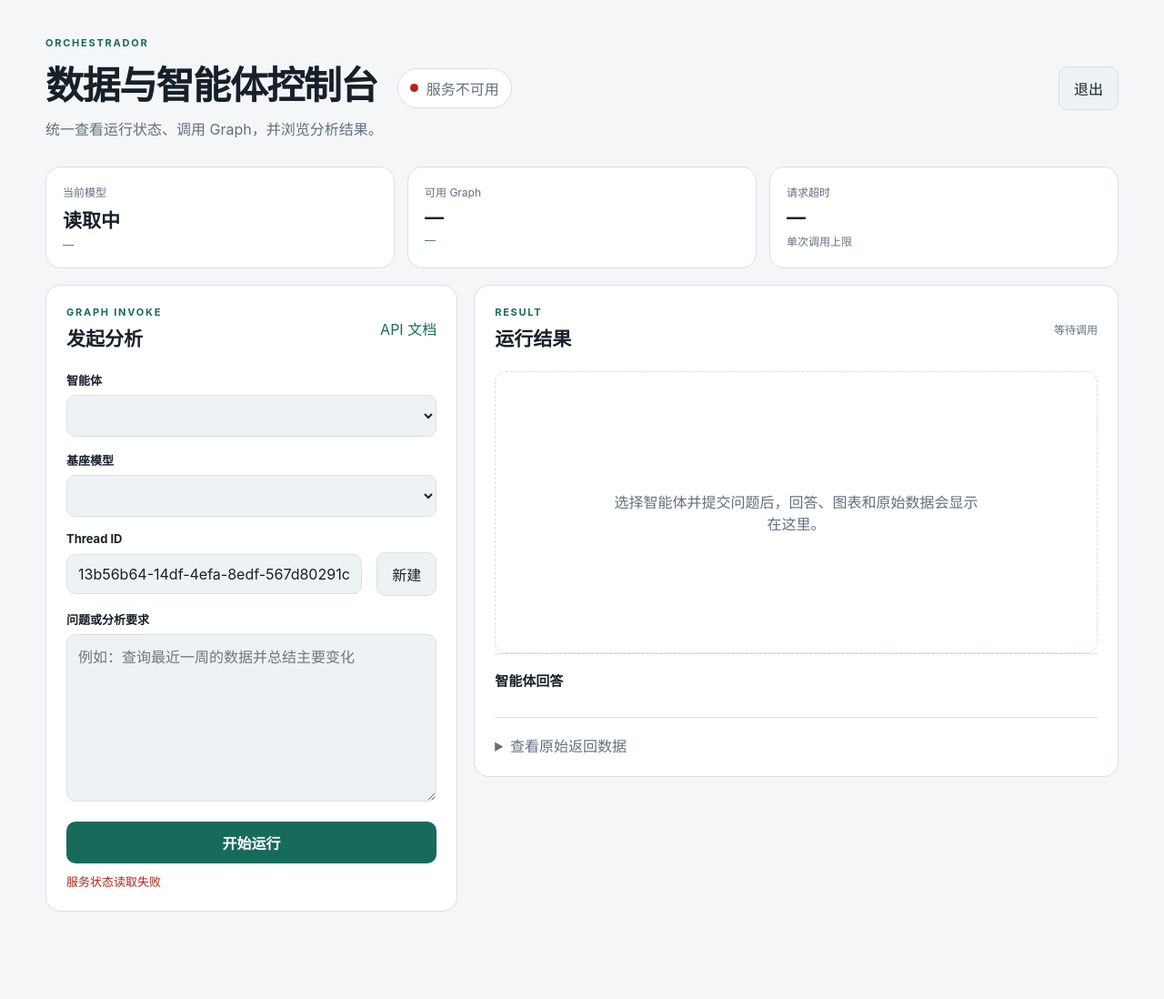
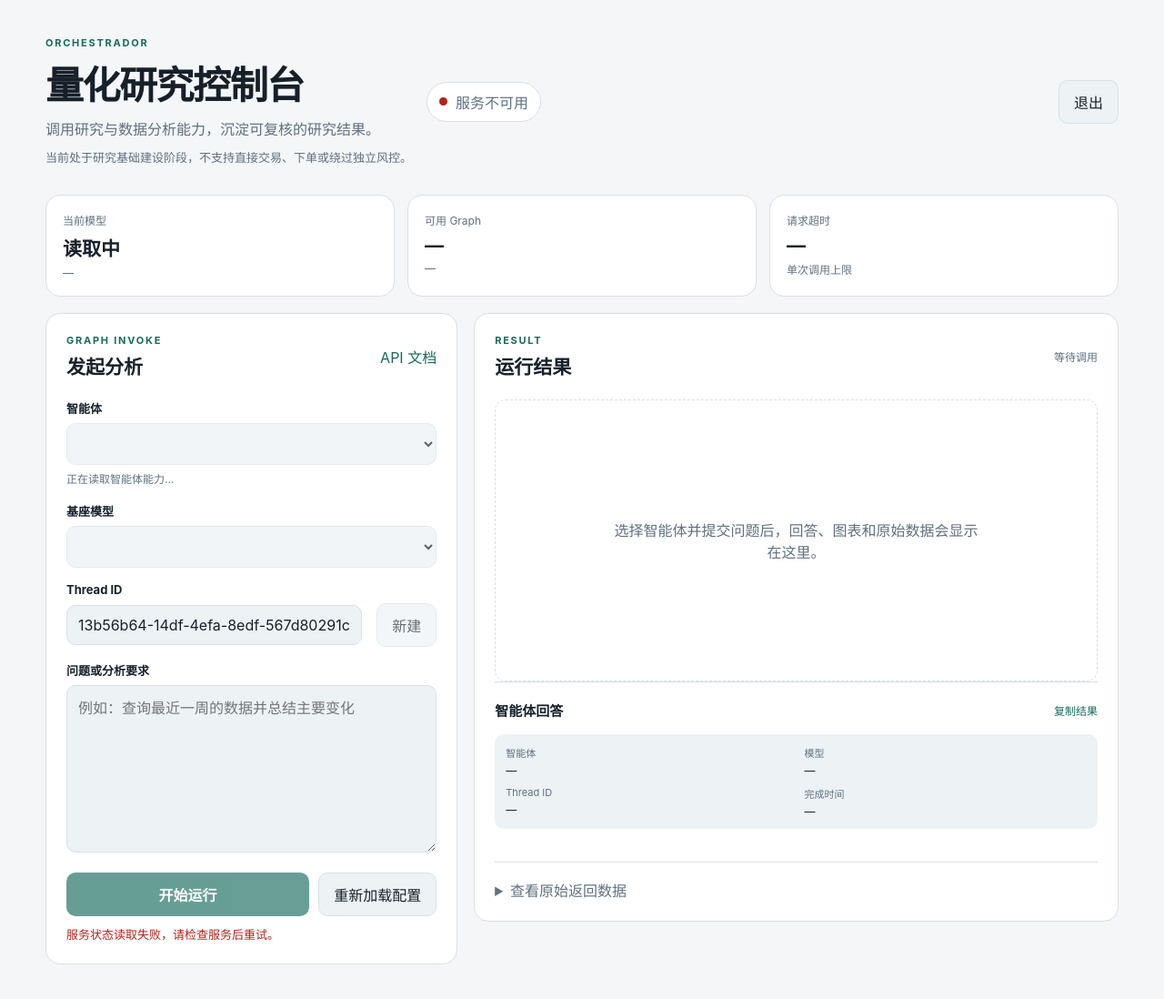
Before and after one commit to lixiaoliuer1229/orchestrador, a plain HTML site: page app/static/index.html in a window 1280 px wide. Shown: the whole page at 91% size. Before the commit the page ends 1066 px from the top, so only its background shows below. Drawn offline with Linux system fonts and the light colour scheme; no server answers.

Commit message:
修改前端文件 符合现在定位

```diff
--- a/app/static/app.js
+++ b/app/static/app.js
@@ -1,32 +1,22 @@
-const state = {
-  graphs: [],
+const state = {graphs: [], controller: null, timer: null};
+
+const graphProfiles = {
+  chatbot: {label: "通用研究助手", description: "用于研究讨论、信息梳理和问题分析；结论不构成交易指令。", placeholder: "例如：梳理这项研究假设需要哪些证据，并列出主要风险"},
+  data_agent: {label: "只读数据分析", description: "仅执行单条只读 MySQL 查询，用于数据检索与结果总结。", placeholder: "例如：查询最近一周的数据并总结主要变化"},
 };
 
+const byId = (id) => document.getElementById(id);
 const elements = {
-  status: document.getElementById("service-status"),
-  modelName: document.getElementById("model-name"),
-  modelEndpoint: document.getElementById("model-endpoint"),
-  graphCount: document.getElementById("graph-count"),
-  graphNames: document.getElementById("graph-names"),
-  requestTimeout: document.getElementById("request-timeout"),
-  form: document.getElementById("invoke-form"),
-  graphSelect: document.getElementById("graph-select"),
-  modelSelect: document.getElementById("model-select"),
-  threadId: document.getElementById("thread-id"),
-  prompt: document.getElementById("prompt"),
-  submit: document.getElementById("submit-button"),
-  newThread: document.getElementById("new-thread"),
-  error: document.getElementById("form-error"),
-  empty: document.getElementById("empty-state"),
-  content: document.getElementById("result-content"),
-  answer: document.getElementById("answer-text"),
-  raw: document.getElementById("raw-json"),
-  elapsed: document.getElementById("elapsed-time"),
-  imageSection: document.getElementById("image-section"),
-  gallery: document.getElementById("image-gallery"),
-  currentUser: document.getElementById("current-user"),
-  adminLink: document.getElementById("admin-link"),
-  logout: document.getElementById("logout"),
+  status: byId("service-status"), modelName: byId("model-name"), modelEndpoint: byId("model-endpoint"),
+  graphCount: byId("graph-count"), graphNames: byId("graph-names"), requestTimeout: byId("request-timeout"),
+  form: byId("invoke-form"), graphSelect: byId("graph-select"), graphDescription: byId("graph-description"),
+  modelSelect: byId("model-select"), threadId: byId("thread-id"), prompt: byId("prompt"),
+  submit: byId("submit-button"), cancel: byId("cancel-button"), retryRuntime: byId("retry-runtime"),
+  newThread: byId("new-thread"), error: byId("form-error"), empty: byId("empty-state"),
+  content: byId("result-content"), answer: byId("answer-text"), raw: byId("raw-json"), elapsed: byId("elapsed-time"),
+  imageSection: byId("image-section"), gallery: byId("image-gallery"), copyAnswer: byId("copy-answer"),
+  resultGraph: byId("result-graph"), resultModel: byId("result-model"), resultThread: byId("result-thread"),
+  resultFinished: byId("result-finished"), currentUser: byId("current-user"), adminLink: byId("admin-link"), logout: byId("logout"),
 };
 
 async function loadIdentity() {
@@ -47,31 +37,40 @@ function setStatus(ok, message) {
   elements.status.lastElementChild.textContent = message;
 }
 
+function graphProfile(name) {
+  return graphProfiles[name] || {label: name, description: "调用已注册的研究 Graph。", placeholder: "请输入问题或分析要求"};
+}
+
+function updateGraphGuidance() {
+  const profile = graphProfile(elements.graphSelect.value);
+  elements.graphDescription.textContent = profile.description;
+  elements.prompt.placeholder = profile.placeholder;
+}
+
+function setFormAvailable(available) {
+  [elements.graphSelect, elements.modelSelect, elements.threadId, elements.prompt, elements.newThread, elements.submit]
+    .forEach((element) => { element.disabled = !available; });
+}
+
 function extractText(value) {
   if (typeof value === "string") return value;
-  if (Array.isArray(value)) {
-    return value.map((item) => {
+  if (Array.isArray(value)) return value.map((item) => {
     if (typeof item === "string") return item;
     if (item && typeof item === "object") return item.text || item.content || JSON.stringify(item);
     return String(item ?? "");
   }).join("\n");
-  }
   return value == null ? "" : JSON.stringify(value, null, 2);
 }
 
 function latestAnswer(result) {
   const messages = Array.isArray(result?.messages) ? result.messages : [];
-  const preferred = [...messages].reverse().find((message) => {
-    const type = message?.type || message?.role;
-    return type === "ai" || type === "assistant";
-  });
+  const preferred = [...messages].reverse().find((message) => ["ai", "assistant"].includes(message?.type || message?.role));
   const fallback = messages.at(-1);
   return extractText(preferred?.content ?? fallback?.content ?? result);
 }
 
 function imagePaths(result) {
-  const serialized = JSON.stringify(result);
-  const matches = serialized.match(/\/images\/[A-Za-z0-9._/-]+\.(?:png|jpg|jpeg|webp|gif)/gi) || [];
+  const matches = JSON.stringify(result).match(/\/images\/[A-Za-z0-9._/-]+\.(?:png|jpg|jpeg|webp|gif)/gi) || [];
   return [...new Set(matches)];
 }
 
@@ -83,7 +82,7 @@ function renderImages(paths) {
     const image = document.createElement("img");
     const caption = document.createElement("figcaption");
     image.src = path;
-    image.alt = "数据分析生成图表";
+    image.alt = "数据分析附件或图表";
     image.loading = "lazy";
     caption.textContent = path;
     figure.append(image, caption);
@@ -92,41 +91,45 @@ function renderImages(paths) {
 }
 
 async function loadRuntime() {
+  elements.retryRuntime.hidden = true;
+  elements.error.textContent = "";
+  setFormAvailable(false);
   try {
-    const [healthResponse, runtimeResponse] = await Promise.all([
-      fetch("/health"),
-      fetch("/runtime"),
-    ]);
+    const [healthResponse, runtimeResponse] = await Promise.all([fetch("/health"), fetch("/runtime")]);
     if (!healthResponse.ok || !runtimeResponse.ok) throw new Error("服务状态读取失败");
     const health = await healthResponse.json();
     const runtime = await runtimeResponse.json();
     state.graphs = health.graphs || runtime.graphs || [];
+    const models = Array.isArray(runtime.models) ? runtime.models : [];
 
     elements.modelName.textContent = runtime.model;
     elements.modelEndpoint.textContent = runtime.model_endpoint === "custom" ? "自定义兼容端点" : "Anthropic 官方端点";
     elements.graphCount.textContent = String(state.graphs.length);
-    elements.graphNames.textContent = state.graphs.join(" · ") || "暂无";
+    elements.graphNames.textContent = state.graphs.map((name) => graphProfile(name).label).join(" · ") || "暂无";
     elements.requestTimeout.textContent = `${runtime.request_timeout_seconds} 秒`;
 
     elements.graphSelect.replaceChildren();
     state.graphs.forEach((name) => {
       const option = document.createElement("option");
       option.value = name;
-      option.textContent = name;
+      option.textContent = `${graphProfile(name).label} · ${name}`;
       elements.graphSelect.append(option);
     });
     elements.modelSelect.replaceChildren();
-    runtime.models.forEach((name) => {
+    models.forEach((name) => {
       const option = document.createElement("option");
       option.value = name;
       option.textContent = name;
       option.selected = name === runtime.model;
       elements.modelSelect.append(option);
     });
+    updateGraphGuidance();
+    setFormAvailable(state.graphs.length > 0 && models.length > 0);
     setStatus(true, "服务运行正常");
   } catch (error) {
     setStatus(false, "服务不可用");
-    elements.error.textContent = error.message;
+    elements.error.textContent = `${error.message}，请检查服务后重试。`;
+    elements.retryRuntime.hidden = false;
   }
 }
 
@@ -135,13 +138,16 @@ async function invoke(event) {
   elements.error.textContent = "";
   elements.submit.disabled = true;
   elements.submit.textContent = "运行中…";
-  elements.elapsed.textContent = "正在执行";
+  elements.cancel.hidden = false;
   const startedAt = performance.now();
+  state.controller = new AbortController();
+  const updateElapsed = () => { elements.elapsed.textContent = `已运行 ${((performance.now() - startedAt) / 1000).toFixed(1)} 秒`; };
+  updateElapsed();
+  state.timer = window.setInterval(updateElapsed, 100);
 
   try {
     const response = await fetch(`/graphs/${encodeURIComponent(elements.graphSelect.value)}/invoke`, {
-      method: "POST",
-      headers: {"Content-Type": "application/json"},
+      method: "POST", headers: {"Content-Type": "application/json"}, signal: state.controller.signal,
       body: JSON.stringify({
         input: {messages: [{role: "user", content: elements.prompt.value.trim()}]},
         config: {configurable: {thread_id: elements.threadId.value.trim()}},
@@ -155,22 +161,45 @@ async function invoke(event) {
     elements.content.hidden = false;
     elements.answer.textContent = latestAnswer(payload);
     elements.raw.textContent = JSON.stringify(payload, null, 2);
+    elements.resultGraph.textContent = graphProfile(elements.graphSelect.value).label;
+    elements.resultModel.textContent = elements.modelSelect.value;
+    elements.resultThread.textContent = elements.threadId.value.trim();
+    elements.resultFinished.textContent = new Intl.DateTimeFormat("zh-CN", {dateStyle: "medium", timeStyle: "medium"}).format(new Date());
     renderImages(imagePaths(payload));
-    elements.elapsed.textContent = `${((performance.now() - startedAt) / 1000).toFixed(1)} 秒`;
+    elements.elapsed.textContent = `${((performance.now() - startedAt) / 1000).toFixed(1)} 秒完成`;
   } catch (error) {
+    if (error.name === "AbortError") {
+      elements.error.textContent = "请求已取消。服务端任务可能仍会继续执行，请稍后检查相关运行状态。";
+      elements.elapsed.textContent = "已取消";
+    } else {
       elements.error.textContent = error.message;
       elements.elapsed.textContent = "运行失败";
+    }
   } finally {
+    window.clearInterval(state.timer);
+    state.timer = null;
+    state.controller = null;
     elements.submit.disabled = false;
     elements.submit.textContent = "开始运行";
+    elements.cancel.hidden = true;
   }
 }
 
 elements.threadId.value = createThreadId();
-elements.newThread.addEventListener("click", () => {
-  elements.threadId.value = createThreadId();
+elements.newThread.addEventListener("click", () => { elements.threadId.value = createThreadId(); });
+elements.form.addEventListener("submit", invoke);
+elements.graphSelect.addEventListener("change", updateGraphGuidance);
+elements.cancel.addEventListener("click", () => state.controller?.abort());
+elements.retryRuntime.addEventListener("click", loadRuntime);
+elements.copyAnswer.addEventListener("click", async () => {
+  try {
+    await navigator.clipboard.writeText(elements.answer.textContent);
+    elements.copyAnswer.textContent = "已复制";
+    window.setTimeout(() => { elements.copyAnswer.textContent = "复制结果"; }, 1600);
+  } catch (error) {
+    elements.error.textContent = "复制失败，请手动选择结果文本。";
+  }
 });
-elements.form.addEventListener("submit", invoke);
 elements.logout.addEventListener("click", async () => {
   await fetch("/auth/logout", {method: "POST"});
   window.location.replace("/login");
--- a/app/static/index.html
+++ b/app/static/index.html
@@ -3,7 +3,7 @@
 <head>
   <meta charset="utf-8">
   <meta name="viewport" content="width=device-width, initial-scale=1">
-  <title>Orchestrador 控制台</title>
+  <title>Orchestrador 量化研究控制台</title>
   <link rel="stylesheet" href="/static/styles.css">
 </head>
 <body>
@@ -11,8 +11,9 @@
     <header class="topbar">
       <div>
         <p class="eyebrow">ORCHESTRADOR</p>
-        <h1>数据与智能体控制台</h1>
-        <p class="subtitle">统一查看运行状态、调用 Graph，并浏览分析结果。</p>
+        <h1>量化研究控制台</h1>
+        <p class="subtitle">调用研究与数据分析能力，沉淀可复核的研究结果。</p>
+        <p class="scope-note">当前处于研究基础建设阶段，不支持直接交易、下单或绕过独立风控。</p>
       </div>
       <div id="service-status" class="status status-loading" aria-live="polite">
         <span class="status-dot" aria-hidden="true"></span>
@@ -51,6 +52,7 @@
 
         <label for="graph-select">智能体</label>
         <select id="graph-select" name="graph" required></select>
+        <p id="graph-description" class="field-help">正在读取智能体能力…</p>
 
         <label for="model-select">基座模型</label>
         <select id="model-select" name="model" required></select>
@@ -64,7 +66,11 @@
         <label for="prompt">问题或分析要求</label>
         <textarea id="prompt" name="prompt" rows="8" required placeholder="例如：查询最近一周的数据并总结主要变化"></textarea>
 
-        <button id="submit-button" type="submit" class="primary">开始运行</button>
+        <div class="action-row">
+          <button id="submit-button" type="submit" class="primary">开始运行</button>
+          <button id="cancel-button" type="button" class="secondary" hidden>取消请求</button>
+          <button id="retry-runtime" type="button" class="secondary" hidden>重新加载配置</button>
+        </div>
         <p id="form-error" class="error" role="alert"></p>
       </form>
 
@@ -83,12 +89,21 @@
 
         <div id="result-content" class="result-content" hidden aria-live="polite">
           <article class="answer-block">
-            <h3>智能体回答</h3>
+            <div class="answer-heading">
+              <h3>智能体回答</h3>
+              <button id="copy-answer" type="button" class="text-button">复制结果</button>
+            </div>
+            <dl class="result-meta" aria-label="本次运行信息">
+              <div><dt>智能体</dt><dd id="result-graph">—</dd></div>
+              <div><dt>模型</dt><dd id="result-model">—</dd></div>
+              <div><dt>Thread ID</dt><dd id="result-thread">—</dd></div>
+              <div><dt>完成时间</dt><dd id="result-finished">—</dd></div>
+            </dl>
             <div id="answer-text" class="answer-text"></div>
           </article>
 
           <section id="image-section" class="image-section" hidden>
-            <h3>生成图表</h3>
+            <h3>分析附件与图表</h3>
             <div id="image-gallery" class="image-gallery"></div>
           </section>
 
--- a/app/static/styles.css
+++ b/app/static/styles.css
@@ -43,6 +43,7 @@ h1 { margin-bottom: 8px; font-size: clamp(28px, 4vw, 42px); letter-spacing: -0.0
 h2 { margin-bottom: 0; font-size: 21px; }
 h3 { margin-bottom: 12px; font-size: 15px; }
 .subtitle { margin-bottom: 0; color: var(--muted); }
+.scope-note { max-width: 720px; margin: 10px 0 0; color: var(--muted); font-size: 13px; line-height: 1.6; }
 .eyebrow { margin-bottom: 6px; color: var(--primary); font-size: 11px; font-weight: 700; letter-spacing: 0.16em; }
 
 .status {
@@ -100,6 +101,7 @@ input, select, textarea {
   outline: none;
 }
 textarea { resize: vertical; min-height: 150px; }
+.field-help { margin: 7px 0 0; color: var(--muted); font-size: 12px; line-height: 1.5; }
 input:focus, select:focus, textarea:focus { border-color: var(--primary); box-shadow: 0 0 0 3px color-mix(in srgb, var(--primary) 16%, transparent); }
 .thread-row input { flex: 1; }
 
@@ -112,6 +114,10 @@ button {
 button:disabled { cursor: wait; opacity: 0.65; }
 .primary { width: 100%; margin-top: 18px; background: var(--primary); color: var(--primary-ink); font-weight: 700; }
 .secondary { border: 1px solid var(--border); background: var(--surface-soft); color: var(--text); }
+.action-row { display: flex; gap: 10px; align-items: stretch; margin-top: 18px; }
+.action-row .primary { flex: 1; width: auto; margin-top: 0; }
+.action-row .secondary { white-space: nowrap; }
+.text-button { padding: 4px 0; background: transparent; color: var(--primary); font-size: 12px; }
 
 .error { min-height: 20px; margin: 10px 0 0; color: var(--danger); font-size: 13px; }
 .elapsed { color: var(--muted); font-size: 12px; }
@@ -119,6 +125,12 @@ button:disabled { cursor: wait; opacity: 0.65; }
 .empty-state p { max-width: 410px; margin: 0; }
 .result-content { display: grid; gap: 18px; }
 .answer-block, .image-section, .raw-data { border-top: 1px solid var(--border); padding-top: 18px; }
+.answer-heading { display: flex; align-items: center; justify-content: space-between; gap: 12px; }
+.answer-heading h3 { margin-bottom: 0; }
+.result-meta { display: grid; grid-template-columns: repeat(2, minmax(0, 1fr)); gap: 10px 18px; margin: 14px 0 18px; padding: 12px; border-radius: 10px; background: var(--surface-soft); }
+.result-meta div { min-width: 0; }
+.result-meta dt { color: var(--muted); font-size: 11px; }
+.result-meta dd { margin: 4px 0 0; font-size: 12px; overflow-wrap: anywhere; }
 .answer-text { white-space: pre-wrap; line-height: 1.7; overflow-wrap: anywhere; }
 
 .image-gallery { display: grid; grid-template-columns: repeat(2, minmax(0, 1fr)); gap: 12px; }
@@ -144,4 +156,6 @@ th { color: var(--muted); }
   .admin-grid { grid-template-columns: 1fr; }
   .overview { gap: 10px; }
   .image-gallery { grid-template-columns: 1fr; }
+  .result-meta { grid-template-columns: 1fr; }
+  .action-row { flex-wrap: wrap; }
 }
```
Also changed, not shown: 1 other file. Lines whose indentation alone changed are shown as unchanged.
